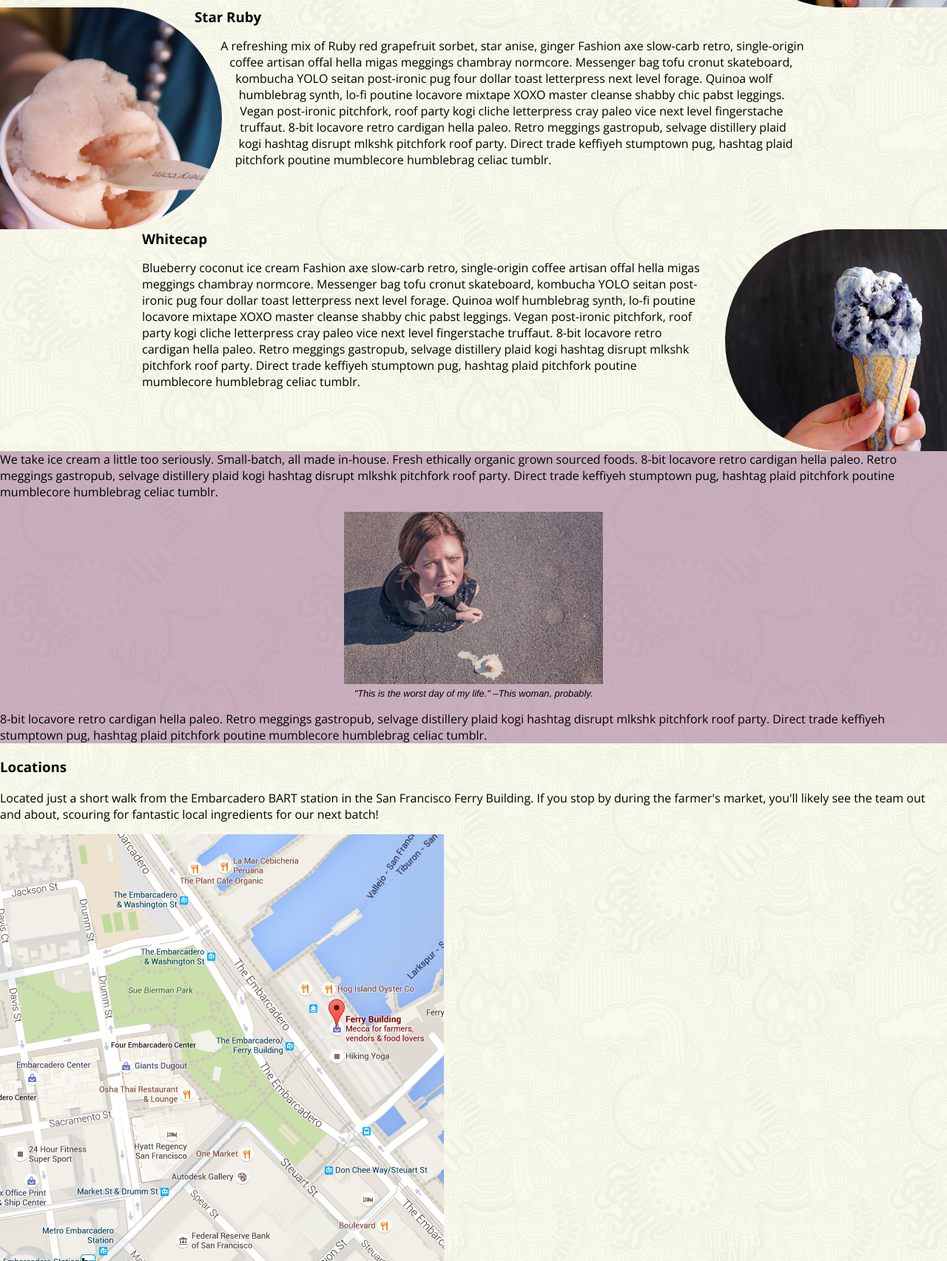
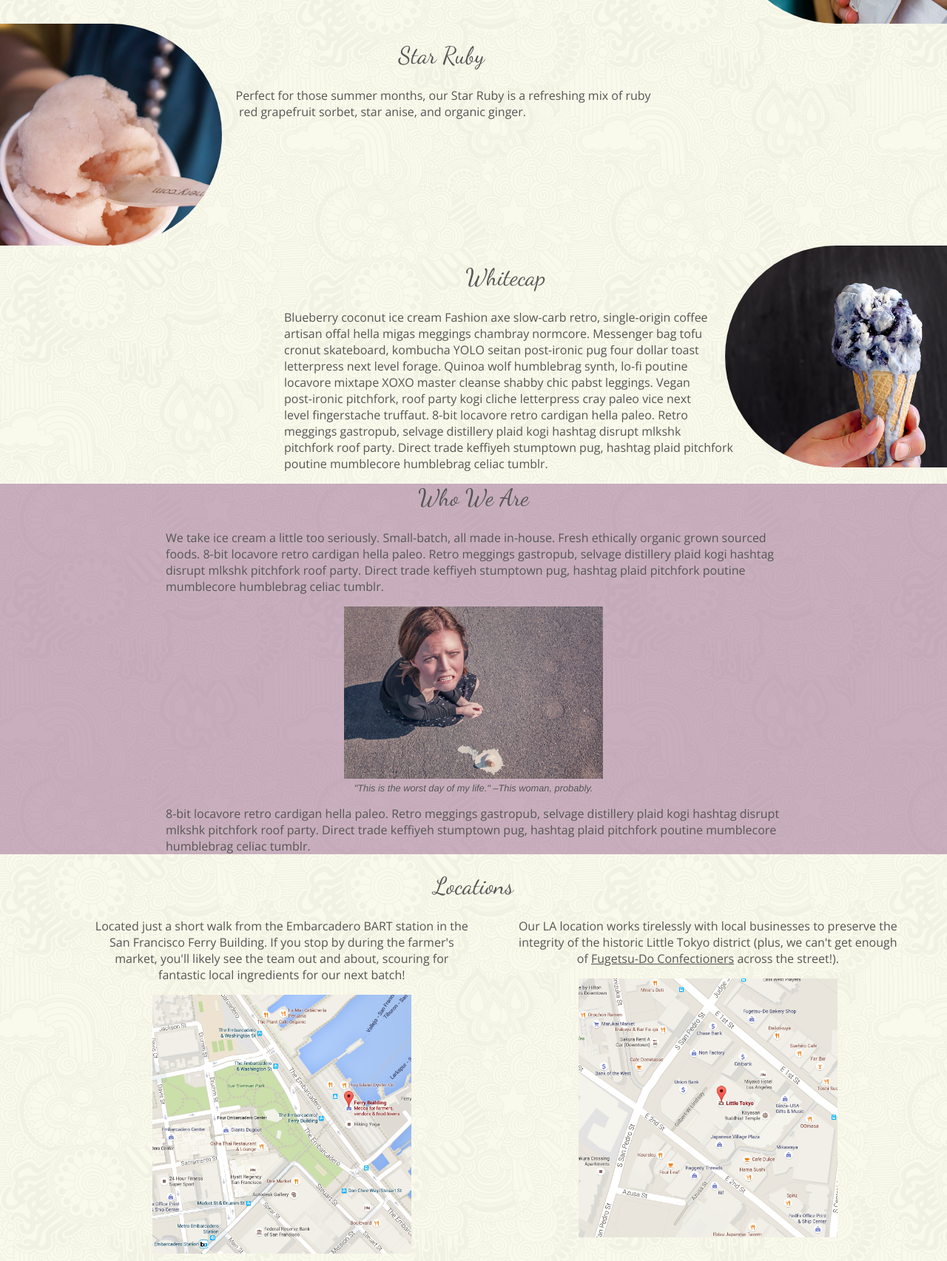
Before and after one commit to TrevorArcher/flav-otw, a plain HTML site: page index.html in a window 1280 px wide. Shown: the part 1070-2775 px from the top of the page at 74% size. Drawn offline with nearby package versions, Linux system fonts and the light colour scheme.

Commit message:
Added styling

```diff
--- a/index.html
+++ b/index.html
@@ -27,7 +27,7 @@
           </div>
         </li>
         <li>
-          <a href='#about'>Who we are</a>
+          <a href='#about'>Who We Are</a>
         </li>
         <li>
           <div class='loc-menu'>
@@ -54,13 +54,13 @@
         <a name='flavor2'></a>
         <img src='images/hustle-edit.png'>
         <h3>The Side Hustle</h3>
-        <p>Macchiato ice cream. Fair trade Single-source something country coffee. Biscotti(?) Fashion axe slow-carb retro, single-origin coffee artisan offal hella migas meggings chambray normcore. Messenger bag tofu cronut skateboard, kombucha YOLO seitan post-ironic pug four dollar toast letterpress next level forage. Quinoa wolf humblebrag synth, lo-fi poutine locavore mixtape XOXO master cleanse shabby chic pabst leggings. Vegan post-ironic pitchfork, roof party kogi cliche letterpress cray paleo vice next level fingerstache truffaut. 8-bit locavore retro cardigan hella paleo. Retro meggings gastropub, selvage distillery plaid kogi hashtag disrupt mlkshk pitchfork roof party. Direct trade keffiyeh stumptown pug, hashtag plaid pitchfork poutine mumblecore humblebrag celiac tumblr.</p>
+        <p>Inspired by the fast-paced environment of city living, the Side Hustle is a fan favorite. Our macchiato ice cream is laced with dark chocolate-covered espresso beans and is sure to give you that much-needed mid-afternoon jolt. Or mid-morning. Or in the middle of the night. You do you.</p><p> All of our coffee is certified by <a href='http://www.fairtrade.net/'>Fairtrade International<a>.</p>
       </div>
       <div class='scoop flavor-3'>
         <a name='flavor3'></a>
         <img src='images/ruby-edit.png'>
         <h3>Star Ruby</h3>
-        <p>A refreshing mix of Ruby red grapefruit sorbet, star anise, ginger Fashion axe slow-carb retro, single-origin coffee artisan offal hella migas meggings chambray normcore. Messenger bag tofu cronut skateboard, kombucha YOLO seitan post-ironic pug four dollar toast letterpress next level forage. Quinoa wolf humblebrag synth, lo-fi poutine locavore mixtape XOXO master cleanse shabby chic pabst leggings. Vegan post-ironic pitchfork, roof party kogi cliche letterpress cray paleo vice next level fingerstache truffaut. 8-bit locavore retro cardigan hella paleo. Retro meggings gastropub, selvage distillery plaid kogi hashtag disrupt mlkshk pitchfork roof party. Direct trade keffiyeh stumptown pug, hashtag plaid pitchfork poutine mumblecore humblebrag celiac tumblr.</p>
+        <p>Perfect for those summer months, our Star Ruby is a refreshing mix of ruby red grapefruit sorbet, star anise, and organic ginger.</p>
       </div>
       <div class='scoop flavor-4'>
         <a name='flavor4'></a>
@@ -71,12 +71,17 @@
     </div>
     <div class='about'>
       <a name='about'></a>
-      <p>We take ice cream a little too seriously. Small-batch, all made in-house. Fresh ethically organic grown sourced foods. 8-bit locavore retro cardigan hella paleo. Retro meggings gastropub, selvage distillery plaid kogi hashtag disrupt mlkshk pitchfork roof party. Direct trade keffiyeh stumptown pug, hashtag plaid pitchfork poutine mumblecore humblebrag celiac tumblr.</p>
+      <h3>Who We Are</h3>
+      <div class='about-text'>
+        <p>We take ice cream a little too seriously. Small-batch, all made in-house. Fresh ethically organic grown sourced foods. 8-bit locavore retro cardigan hella paleo. Retro meggings gastropub, selvage distillery plaid kogi hashtag disrupt mlkshk pitchfork roof party. Direct trade keffiyeh stumptown pug, hashtag plaid pitchfork poutine mumblecore humblebrag celiac tumblr.</p>
+      </div>
       <figure>
         <img src='images/drop-edit.png' alt='a sad lady with no ice cream'>
         <figcaption>"This is the worst day of my life." &ndash;This woman, probably.</figcaption>
       </figure>
-      <p>8-bit locavore retro cardigan hella paleo. Retro meggings gastropub, selvage distillery plaid kogi hashtag disrupt mlkshk pitchfork roof party. Direct trade keffiyeh stumptown pug, hashtag plaid pitchfork poutine mumblecore humblebrag celiac tumblr.</p>
+      <div class='about-text'>
+        <p>8-bit locavore retro cardigan hella paleo. Retro meggings gastropub, selvage distillery plaid kogi hashtag disrupt mlkshk pitchfork roof party. Direct trade keffiyeh stumptown pug, hashtag plaid pitchfork poutine mumblecore humblebrag celiac tumblr.</p>
+      </div>
     </div>
     <div class='locations'>
       <a name='loc'></a>
@@ -84,12 +89,12 @@
       <a name=sf></a>
         <div class='loc-1'>
           <p>Located just a short walk from the Embarcadero BART station in the San Francisco Ferry Building. If you stop by during the farmer's market, you'll likely see the team out and about, scouring for fantastic local ingredients for our next batch!</p>
-          <img src='images/sf-loc.png'>
+          <a href='images/sf-loc.png' target=_blank><img src='images/sf-loc.png' alt='San Francisco location'></a>
         </div>
       <a name='la'></a>
       <div class='loc-2'>
-        <p>Our LA location works tirelessly with local businesses to preserve the integrity of the historic Little Tokyo district (plus, we can't get enough of <a href='http://www.fugetsu-do.com/'>Fugetsu-Do bakery</a> across the street!). </p>
-        <img src='images/la-loc.png'>
+        <p>Our LA location works tirelessly with local businesses to preserve the integrity of the historic Little Tokyo district (plus, we can't get enough of <a href='http://www.fugetsu-do.com/'>Fugetsu-Do Confectioners</a> across the street!). </p>
+        <a href='images/la-loc.png' target=_blank><img src='images/la-loc.png' alt='San Francisco location'></a>
       </div>
     </div>
   </main>
--- a/styles/style.css
+++ b/styles/style.css
@@ -1,12 +1,13 @@
 body {
   font-family: 'Open Sans', Helvetica, sans-serif;
+  color: #555;
   background: linear-gradient(rgba(255, 255, 255, 0.4), rgba(255, 255, 255, 0.4)),
     url(../images/skulls.png) fixed;
   margin: 0 auto;
 
 }
 
-header{
+header {
   position: relative;
   width: 100%;
   height: 60vh;
@@ -35,9 +36,19 @@ h2 {
   text-align: center;
 }
 
+h3 {
+  font: 2em 'Dancing Script', Helvetica, sans-serif;
+  text-align: center;
+  margin: 0.75em auto;
+}
+
 a {
+  color: #555;
+  text-decoration: underline;
+}
+
+header a {
   text-decoration: none;
-  color: #555;
 }
 
 .about figure {
@@ -119,10 +130,6 @@ footer div a img {
   display: none;
 }
 
-.flavor-list {
-
-}
-
 .flavor-1, .flavor-3 {
   float: left;
 }
@@ -131,12 +138,12 @@ footer div a img {
   float: right;
 }
 
-.flavor-1 p, .flavor-3 p{
-  padding-right: 15%;
+.flavor-1, .flavor-3 {
+  padding-right: 30%;
 }
 
-.flavor-2 p, .flavor-4 p, .flavor-2 h3, .flavor-4 h3 {
-  padding-left: 15%;
+.flavor-2, .flavor-4 {
+  padding-left: 30%;
 }
 
 .flavor-1 img, .flavor-3 img {
@@ -155,14 +162,12 @@ footer div a img {
   clear: both;
 }
 
-.scoop h3 {
-  margin: 0;
-}
-
 .scoop img {
   max-width: 300px;
   shape-outside: circle(50%);
 }
+
+/*About section*/
 
 .about {
   width: 100%;
@@ -171,6 +176,32 @@ footer div a img {
   clear: both;
 }
 
-.locations a {
-  text-decoration: underline;
+.about-text {
+  max-width: 65%;
+  margin: 0 auto;
 }
+
+/*Locations section*/
+
+.locations {
+  max-width: 90%;
+  margin: 0 auto;
+  text-align: center;
+}
+
+.locations p {
+  margin-top: 0;
+}
+
+.locations img {
+  height: 350px;
+}
+
+.loc-1, .loc-2 {
+  display: inline-block;
+  width: 45%;
+}
+
+.loc-2 {
+  float: right;
+}
```
